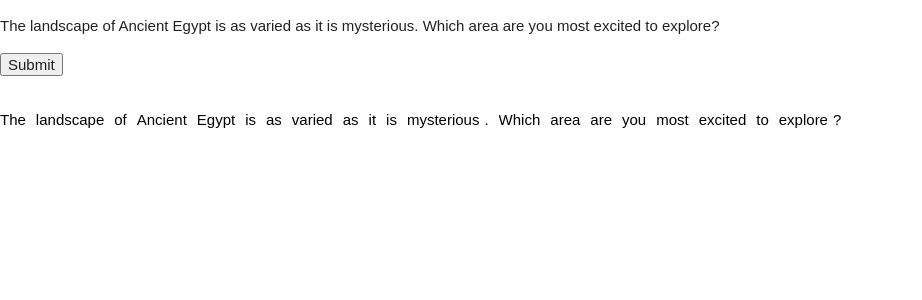
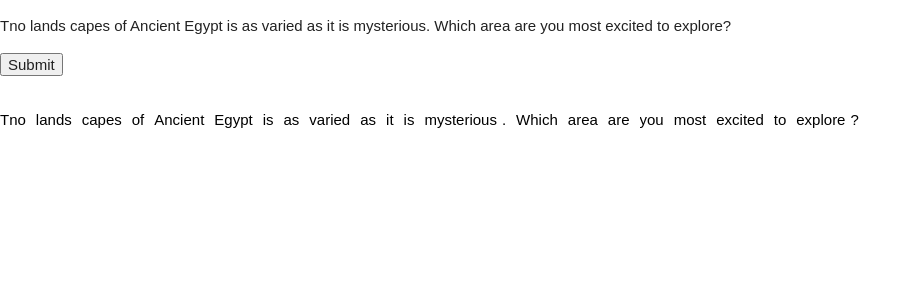
Before and after one commit to hef4556/twitterParser, a Flask app: page / in a window 1280 px wide. Shown: the top 300 px of the page, without its empty margins (0-922 px from the left). Run offline with Flask 2, Linux system fonts and the light colour scheme; some libraries are stand-ins or nearby versions.

Commit message:
se esta probando las branches
se ha modificado el codigo de un html slo para verificar el uso de
branches

```diff
--- a/templates/datos.html
+++ b/templates/datos.html
@@ -29,7 +29,7 @@
 
 
       <!--INICIO DE LA PAGINA-->
-      <p id="textoACortar">The landscape of Ancient Egypt is as varied as it is mysterious. Which area are you most excited to explore?</p>
+      <p id="textoACortar">Tno lands capes of Ancient Egypt is as varied as it is mysterious. Which area are you most excited to explore?</p>
       <!--<button onclick='cortar()'>cortar</button>-->
       <form method="post" class="row" method="POST" action="myPost">
       <!--aqui entra el codigo transformado-->
```
